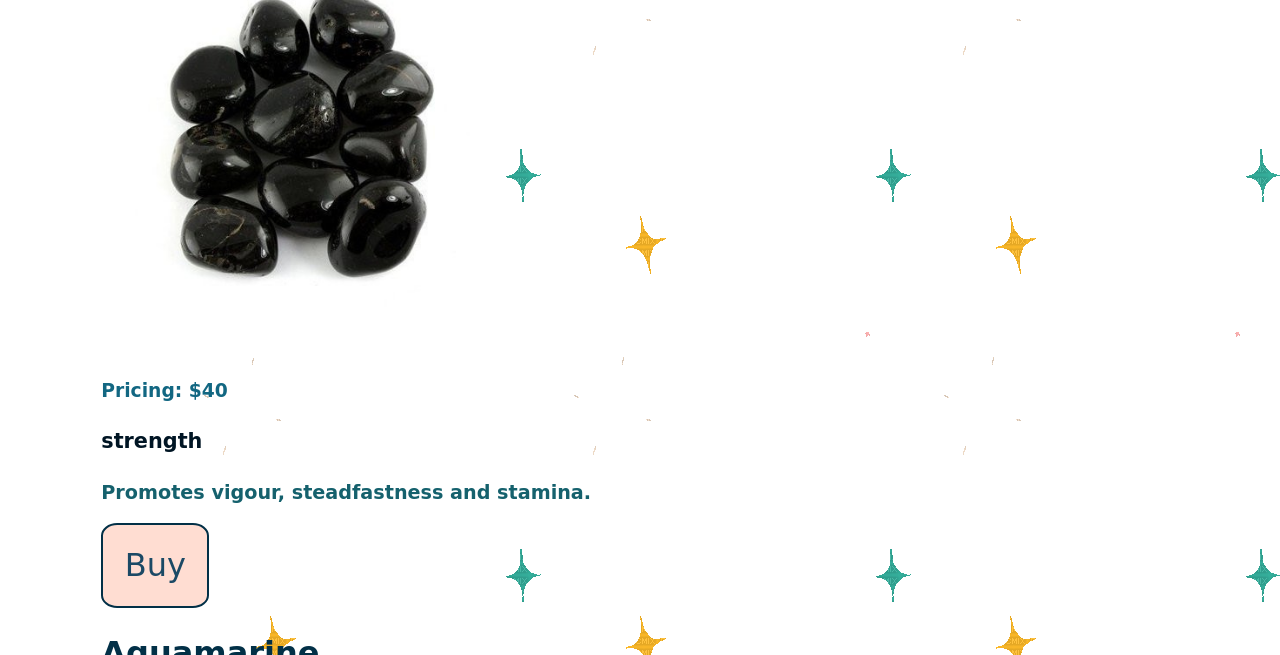
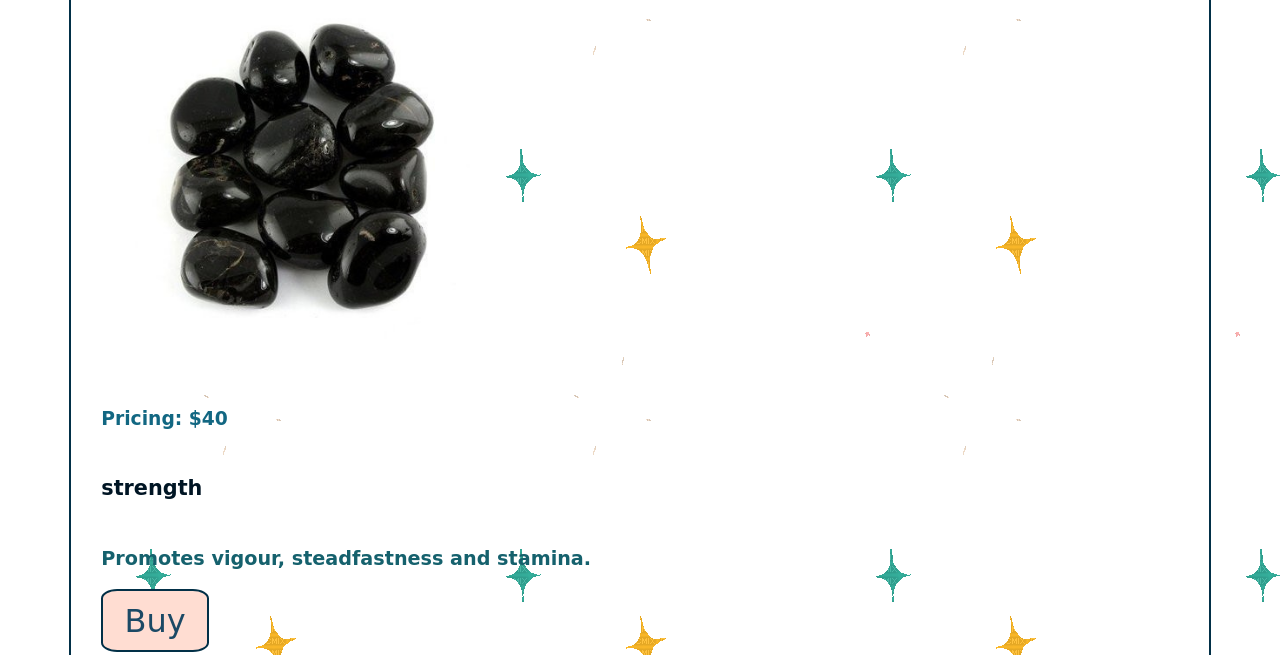
Before and after one commit to karyssa-dandrea/lab-06-e-commerce-site, a website with bundled scripts: page index.html in a window 1280 px wide. Shown: the part 297-952 px from the top of the page. Built offline with nearby package versions, Linux system fonts and the light colour scheme; files whose address does not match are found by name; a web font is replaced by a local one.

Commit message:
added more css

```diff
--- a/styles/style.css
+++ b/styles/style.css
@@ -51,7 +51,16 @@ button {
     background-color: #FFDDD2;
     color: #1B4965;
     font-family: 'Girassol', cursive;
-    padding: 2%;
+    padding: 1%;
     width: 10%;
     font-size: 2rem;
+    cursor: pointer;
 }
+
+.crystal-card {
+    border: 2px solid #023047;
+    display: flex;
+    flex-direction: column;
+    justify-content: top;
+    padding: 30px;
+}
```
Also changed, not shown: test/example.test.js (line endings or trailing spaces).
